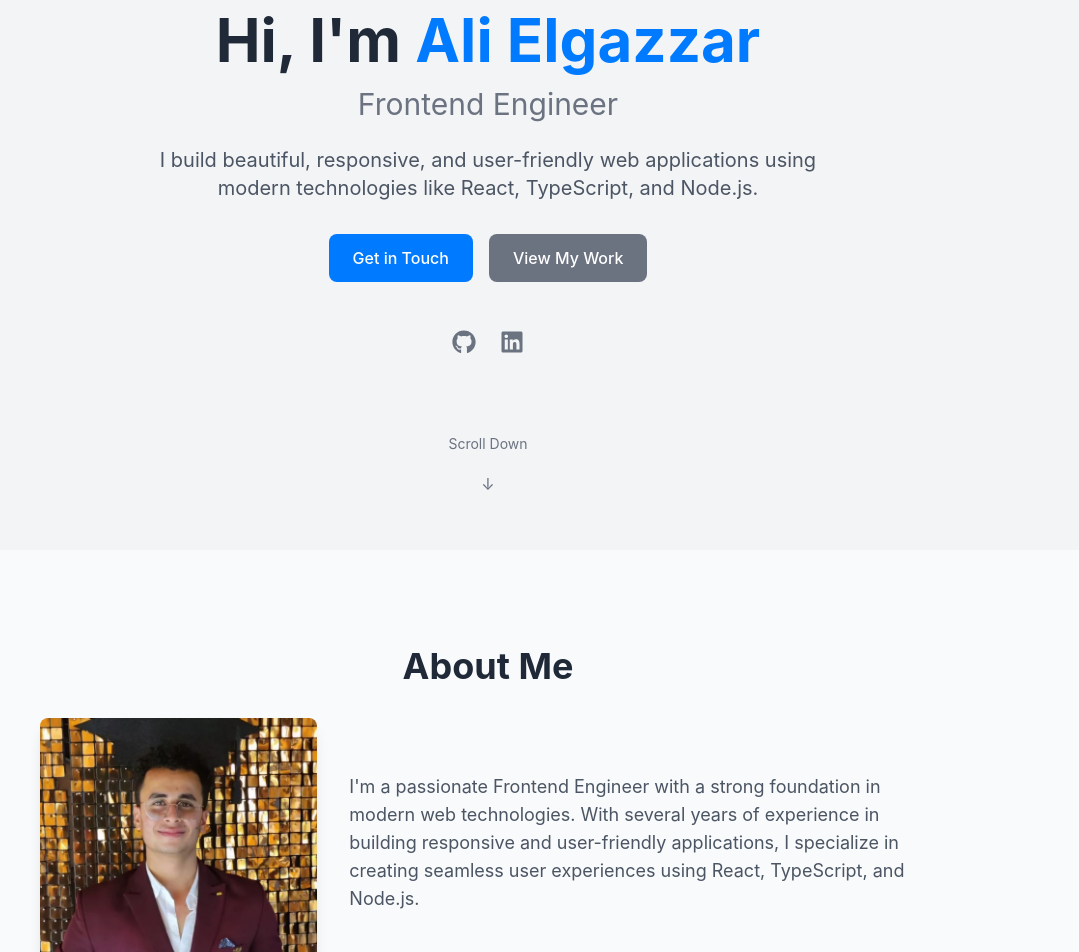
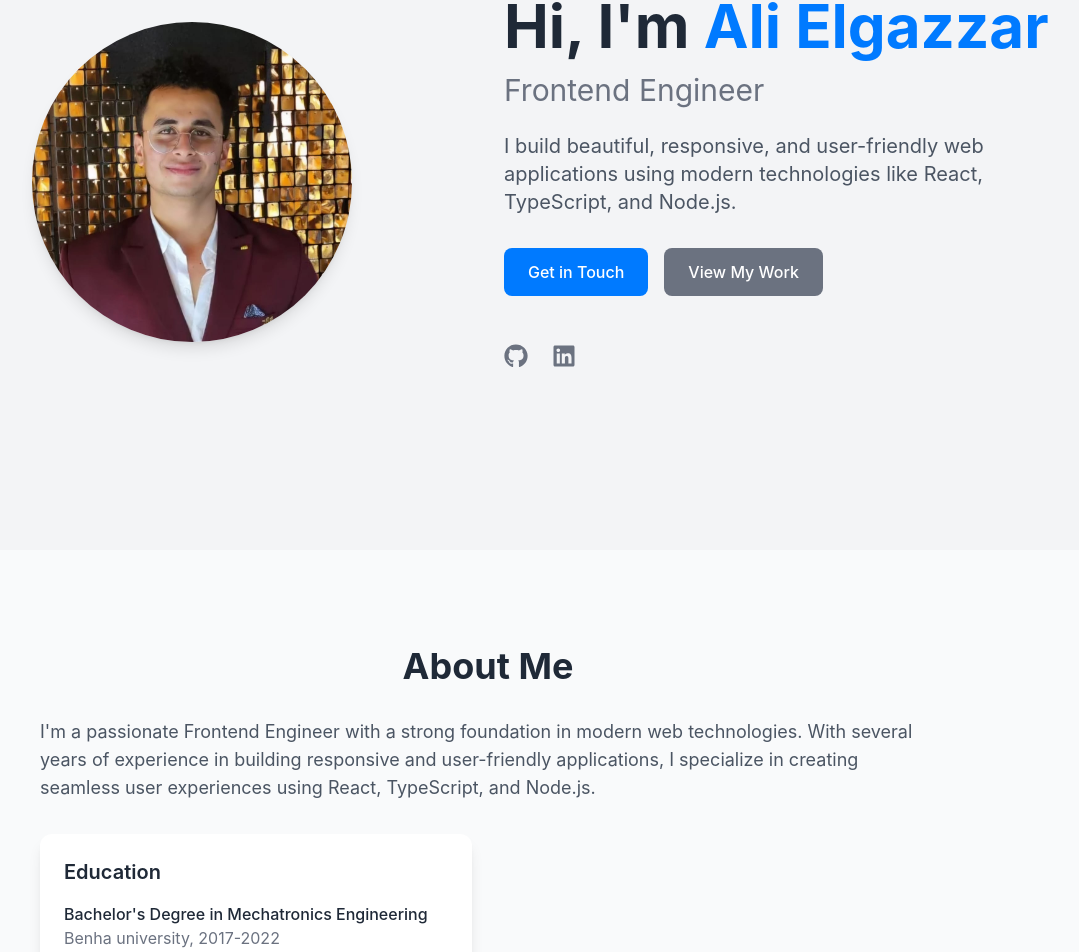
Before and after one commit to AliElgazzar/portfolio-, a React (Create React App) app: page / in a window 1280 px wide. Shown: the part 282-1234 px from the top of the page, without its empty margins (152-1231 px from the left). Built offline with nearby package versions, Linux system fonts and the light colour scheme.

Commit message:
pic edit

```diff
--- a/src/components/About.tsx
+++ b/src/components/About.tsx
@@ -1,7 +1,6 @@
 import React from 'react';
 import { motion } from 'framer-motion';
 import { useInView } from 'react-intersection-observer';
-import myImage from '../assets/me.jpg';
 
 const About: React.FC = () => {
   const [ref, inView] = useInView({
@@ -27,27 +26,15 @@ const About: React.FC = () => {
         >
           <h2 className="section-title">About Me</h2>
 
-          <div className="grid md:grid-cols-3 gap-8 items-center mb-8">
-            <div className="md:col-span-1">
-              <motion.img
-                src={myImage}
-                alt="About"
-                className="w-full h-auto rounded-lg shadow-lg object-cover"
-                initial={{ opacity: 0, scale: 0.8 }}
-                animate={inView ? { opacity: 1, scale: 1 } : {}}
-                transition={{ duration: 0.5 }}
-              />
-            </div>
-            <div className="space-y-4 md:col-span-2">
-              <p className="text-lg text-gray-600 dark:text-gray-300">
-                I'm a passionate Frontend Engineer with a strong foundation in modern web technologies.
-                With several years of experience in building responsive and user-friendly applications,
-                I specialize in creating seamless user experiences using React, TypeScript, and Node.js.
-              </p>
-            </div>
+          <div className="space-y-4">
+            <p className="text-lg text-gray-600 dark:text-gray-300">
+              I'm a passionate Frontend Engineer with a strong foundation in modern web technologies.
+              With several years of experience in building responsive and user-friendly applications,
+              I specialize in creating seamless user experiences using React, TypeScript, and Node.js.
+            </p>
           </div>
 
-          <div className="grid md:grid-cols-2 gap-8 items-start">
+          <div className="grid md:grid-cols-2 gap-8 items-start mt-8">
             <div className="space-y-6">
               <div className="card card-hover">
                 <h3 className="text-xl font-semibold mb-4">Education</h3>
--- a/src/components/Hero.tsx
+++ b/src/components/Hero.tsx
@@ -1,7 +1,8 @@
 import React from 'react';
 import { motion } from 'framer-motion';
-import { FaGithub, FaLinkedin} from 'react-icons/fa';
+import { FaGithub, FaLinkedin } from 'react-icons/fa';
 import { IconBaseProps } from 'react-icons';
+import myImage from '../assets/me.jpg';
 
 interface SocialLink {
   icon: React.ComponentType<IconBaseProps>;
@@ -22,11 +23,23 @@ const Hero: React.FC = () => {
   return (
     <section id="home" className="min-h-screen flex items-center justify-center pt-16">
       <div className="container mx-auto px-4">
-        <div className="flex flex-col items-center text-center">
+        <div className="grid md:grid-cols-2 gap-8 items-center">
+          <motion.div
+            initial={{ opacity: 0, scale: 0.8 }}
+            animate={{ opacity: 1, scale: 1 }}
+            transition={{ duration: 0.5 }}
+          >
+            <img
+              src={myImage}
+              alt="Ali Elgazzar"
+              className="rounded-full w-64 h-64 md:w-80 md:h-80 mx-auto object-cover shadow-lg"
+            />
+          </motion.div>
+          <div className="text-center md:text-left">
             <motion.div
               initial={{ opacity: 0, y: 20 }}
               animate={{ opacity: 1, y: 0 }}
-            transition={{ duration: 0.5 }}
+              transition={{ duration: 0.5, delay: 0.2 }}
               className="mb-8"
             >
               <h1 className="text-4xl md:text-6xl font-bold mb-4">
@@ -35,7 +48,7 @@ const Hero: React.FC = () => {
               <h2 className="text-2xl md:text-3xl text-secondary mb-6">
                 Frontend Engineer
               </h2>
-            <p className="text-lg md:text-xl max-w-2xl mx-auto text-gray-600 dark:text-gray-300">
+              <p className="text-lg md:text-xl max-w-2xl mx-auto md:mx-0 text-gray-600 dark:text-gray-300">
                 I build beautiful, responsive, and user-friendly web applications
                 using modern technologies like React, TypeScript, and Node.js.
               </p>
@@ -44,8 +57,8 @@ const Hero: React.FC = () => {
             <motion.div
               initial={{ opacity: 0, y: 20 }}
               animate={{ opacity: 1, y: 0 }}
-            transition={{ duration: 0.5, delay: 0.2 }}
-            className="flex flex-col sm:flex-row gap-4 mb-12"
+              transition={{ duration: 0.5, delay: 0.4 }}
+              className="flex flex-col sm:flex-row gap-4 mb-12 justify-center md:justify-start"
             >
               <a
                 href="#contact"
@@ -64,8 +77,8 @@ const Hero: React.FC = () => {
             <motion.div
               initial={{ opacity: 0, y: 20 }}
               animate={{ opacity: 1, y: 0 }}
-            transition={{ duration: 0.5, delay: 0.4 }}
-            className="flex gap-6"
+              transition={{ duration: 0.5, delay: 0.6 }}
+              className="flex gap-6 justify-center md:justify-start"
             >
               {socialLinks.map((social) => (
                 <motion.a
@@ -81,26 +94,7 @@ const Hero: React.FC = () => {
                 </motion.a>
               ))}
             </motion.div>
-
-          <motion.div
-            initial={{ opacity: 0 }}
-            animate={{ opacity: 1 }}
-            transition={{ duration: 0.5, delay: 0.6 }}
-            className="absolute bottom-8 left-1/2 transform -translate-x-1/2"
-          >
-            <a
-              href="#about"
-              className="flex flex-col items-center text-secondary hover:text-primary transition-colors"
-            >
-              <span className="text-sm mb-2">Scroll Down</span>
-              <motion.div
-                animate={{ y: [0, 10, 0] }}
-                transition={{ duration: 1.5, repeat: Infinity }}
-              >
-                ↓
-              </motion.div>
-            </a>
-          </motion.div>
+          </div>
         </div>
       </div>
     </section>
```
Lines whose indentation alone changed are shown as unchanged.
